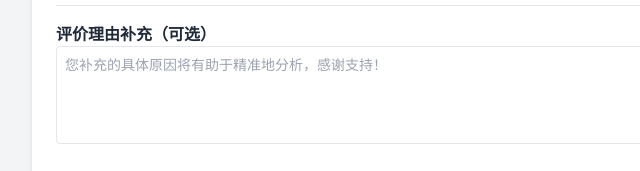
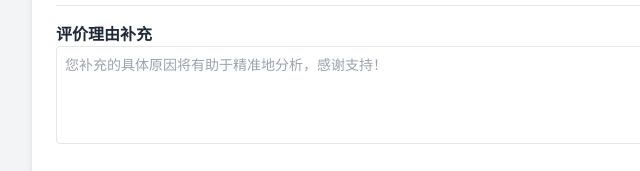
Before and after one commit to Catfish804/salesfeedbackv3, a plain HTML site: page index.html in a window 1280 px wide. Shown: the part 456-627 px from the top of the page, 224-864 px from the left. Drawn offline with nearby package versions, Linux system fonts and the light colour scheme.

Commit message:
Update index.html

```diff
--- a/index.html
+++ b/index.html
@@ -128,7 +128,7 @@
 
     <!-- 评价理由 -->
     <div class="pt-4 border-t">
-    <h2 class="font-semibold text-gray-800">评价理由补充（可选）</h2>
+    <h2 class="font-semibold text-gray-800">评价理由补充</h2>
       <textarea class="w-full border rounded p-2 text-sm" rows="4"
         placeholder="您补充的具体原因将有助于精准地分析，感谢支持！"></textarea>
     </div>
```
